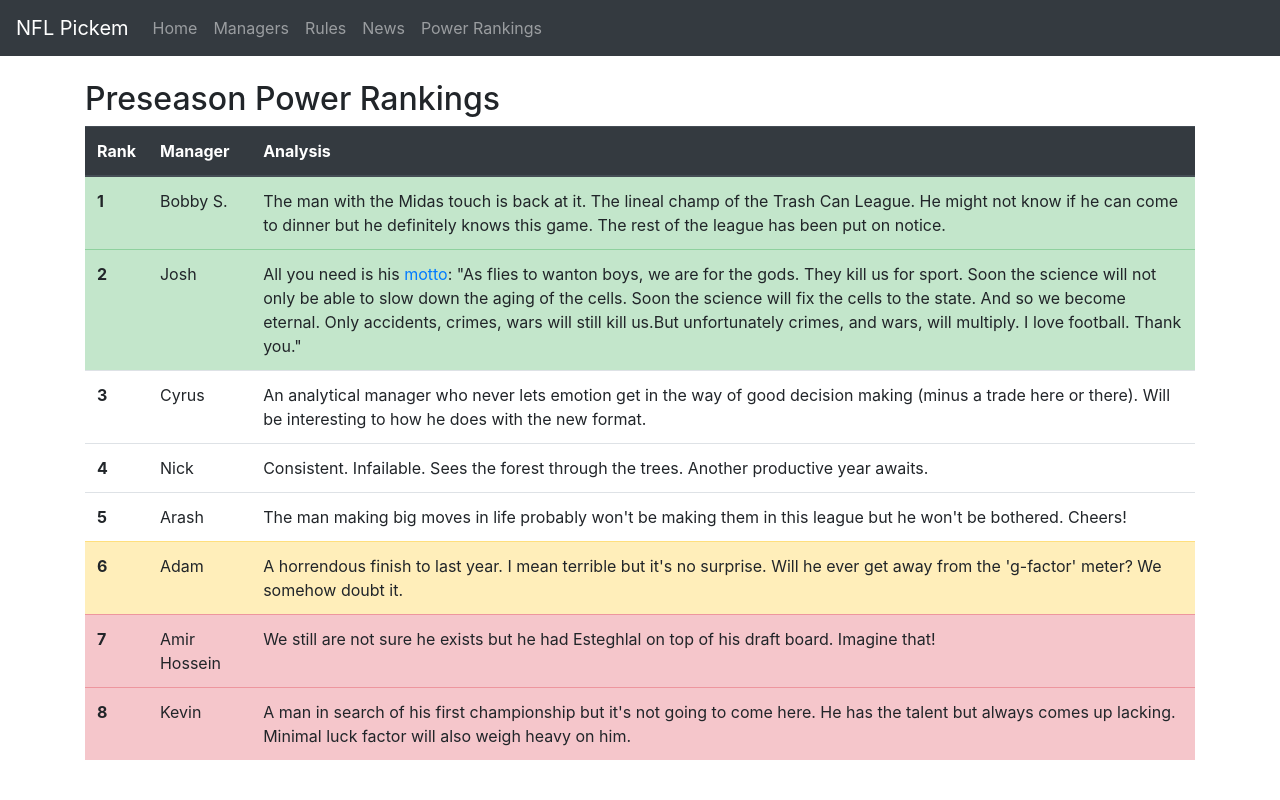
After one commit to npally/nfl-pickem, a Django app: page /power-rankings in a window 1280 px wide. The commit adds this page. Run offline with Django 3.2, Linux system fonts and the light colour scheme; some libraries are stand-ins or nearby versions.

Commit message:
power rankings

```diff
--- a/teams/urls.py
+++ b/teams/urls.py
@@ -1,11 +1,12 @@
 from django.urls import path
 
-from .views import HomePageView, TeamCreateView, TeamListView, TeamDetailView, RulesPageView
+from .views import HomePageView, TeamCreateView, TeamListView, TeamDetailView, RulesPageView, PowerRankingView
 
 urlpatterns = [
     path('', HomePageView.as_view(), name='home'),
     path('newteam/', TeamCreateView.as_view(), name='new-team'),
     path('teams/', TeamListView.as_view(), name='team-list'),
     path('teams/<int:pk>/', TeamDetailView.as_view(), name='team-detail'),
-    path('rules/', RulesPageView.as_view(), name='rules')
+    path('rules/', RulesPageView.as_view(), name='rules'),
+    path('power-rankings', PowerRankingView.as_view(), name='power-rankings')
 ]
--- a/teams/views.py
+++ b/teams/views.py
@@ -39,3 +39,7 @@ class TeamListView(ListView):
 class TeamDetailView(DetailView):
     model = Team
     template_name = 'team_detail.html'
+
+
+class PowerRankingView(TemplateView):
+    template_name = 'power_rankings.html'
--- a/templates/base.html
+++ b/templates/base.html
@@ -12,9 +12,7 @@
   </head>
 
   <body>
-    <script src="https://code.jquery.com/jquery-3.3.1.slim.min.js"></script>
-    <script src="https://cdnjs.cloudflare.com/ajax/libs/popper.js/1.14.6/umd/popper.min.js"></script>
-    <script src="https://stackpath.bootstrapcdn.com/bootstrap/4.2.1/js/bootstrap.min.js"></script>
+
 
 
     <nav class="navbar navbar-expand-lg navbar-dark bg-dark mb-4">
@@ -41,6 +39,9 @@
           <li class="nav-item">
             <a class="nav-link" href="{% url 'news-list' %}">News</a>
           </li>
+          <li class="nav-item">
+            <a class="nav-link" href="{% url 'power-rankings' %}">Power Rankings</a>
+          </li>
         </ul>
       </div>
 
@@ -52,6 +53,8 @@
 
     <!-- Optional JavaScript -->
     <!-- jQuery first, then Popper.js, then Bootstrap JS -->
-
+    <script src="https://code.jquery.com/jquery-3.3.1.slim.min.js"></script>
+    <script src="https://cdnjs.cloudflare.com/ajax/libs/popper.js/1.14.6/umd/popper.min.js"></script>
+    <script src="https://stackpath.bootstrapcdn.com/bootstrap/4.2.1/js/bootstrap.min.js"></script>
   </body>
 </html>
--- /dev/null
+++ b/templates/power_rankings.html
@@ -0,0 +1,85 @@
+{% extends 'base.html' %}
+
+{% block title %}Power Rankings{% endblock title %}
+
+{% block content %}
+<div>
+<h2>Preseason Power Rankings</h2>
+</div>
+
+<table class="table">
+  <thead class="thead-dark">
+    <tr>
+      <th scope="col">Rank</th>
+      <th scope="col">Manager</th>
+      <th scope="col">Analysis</th>
+
+    </tr>
+  </thead>
+  <tbody>
+    <tr class="table-success">
+      <th scope="row">1</th>
+      <td>Bobby S.</td>
+      <td>The man with the Midas touch is back at it. The lineal champ
+          of the Trash Can League. He might not know if he can come to dinner
+          but he definitely knows this game. The rest of the league has been
+          put on notice.</td>
+
+    </tr>
+    <tr class="table-success">
+      <th scope="row">2</th>
+      <td>Josh</td>
+      <td>All you need is his <a href="pic.twitter.com/8x524vYiYY" target="_blank">motto</a>: "As flies to wanton boys, we are for the gods.
+          They kill us for sport. Soon the science will not only be able to slow
+          down the aging of the cells. Soon the science will fix the cells to
+          the state. And so we become eternal. Only accidents, crimes, wars will
+          still kill us.But unfortunately crimes, and wars, will multiply. I
+          love football. Thank you."</td>
+
+    </tr>
+    <tr>
+      <th scope="row">3</th>
+      <td>Cyrus</td>
+      <td>An analytical manager who never lets emotion get in the way of good decision
+          making (minus a trade here or there). Will be interesting to how he does with
+          the new format.</td>
+    </tr>
+    <tr>
+      <th scope="row">4</th>
+      <td>Nick</td>
+      <td>Consistent. Infailable. Sees the forest through the trees. Another productive
+          year awaits.</td>
+
+    </tr>
+    <tr>
+      <th scope="row">5</th>
+      <td>Arash</td>
+      <td>The man making big moves in life probably won't be making them in this league
+          but he won't be bothered. Cheers!</td>
+
+    </tr>
+    <tr class='table-warning'>
+      <th scope="row">6</th>
+      <td>Adam</td>
+      <td>A horrendous finish to last year. I mean terrible but it's
+          no surprise. Will he ever get away from the 'g-factor' meter?
+          We somehow doubt it.</td>
+    </tr>
+    <tr class="table-danger">
+      <th scope="row">7</th>
+      <td>Amir Hossein</td>
+      <td>We still are not sure he exists but he had Esteghlal
+          on top of his draft board. Imagine that!</td>
+
+    </tr>
+    <tr class="table-danger">
+      <th scope="row">8</th>
+      <td>Kevin</td>
+      <td>A man in search of his first championship but it's not
+          going to come here. He has the talent but always comes
+          up lacking. Minimal luck factor will also weigh heavy on him.</td>
+    </tr>
+  </tbody>
+</table>
+
+{% endblock content %}
```
Also changed, not shown: templates/home.html (+6 -4 lines), db.sqlite3.
